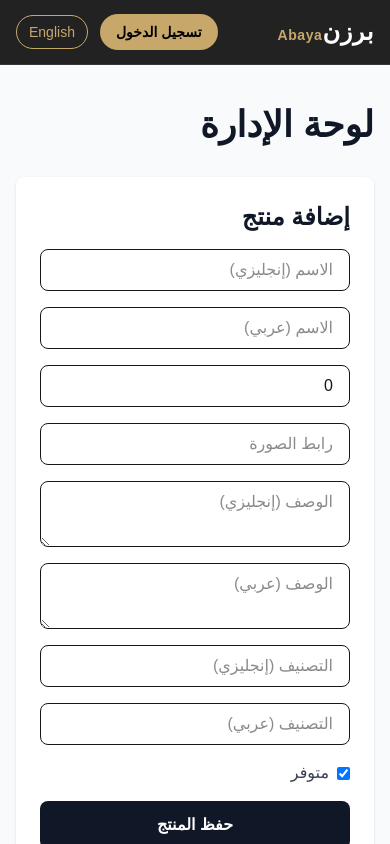
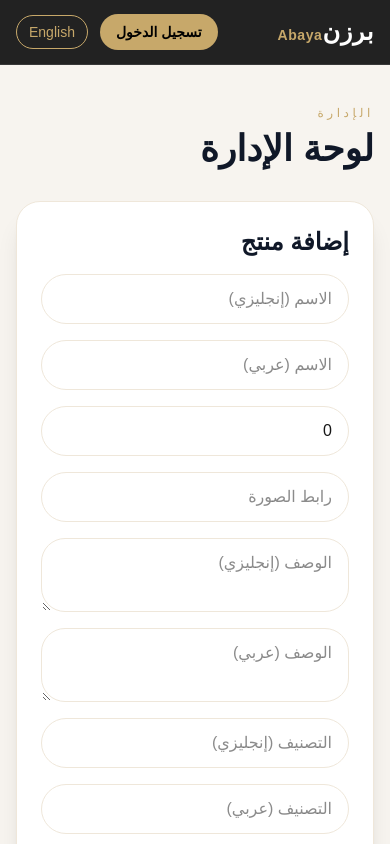
Before and after one commit to Aboodvv/abaya-marketplace, a Next.js app: page /admin in a window 390 px wide. Shown: the top 844 px of the page. Built offline with nearby package versions, Linux system fonts and the light colour scheme; no server answers; the database is empty.

Commit message:
Redesign admin and notifications UI

```diff
--- a/src/app/admin/page.tsx
+++ b/src/app/admin/page.tsx
@@ -131,13 +131,18 @@ export default function AdminPage() {
   };
 
   return (
-    <div className="min-h-screen bg-gray-50 py-10">
+    <div className="min-h-screen bg-[#f7f4ef] py-10">
       <div className="max-w-6xl mx-auto px-4 sm:px-6 lg:px-8">
-        <h1 className="text-4xl font-bold text-gray-900 mb-8">
-          {t.admin.title}
-        </h1>
+        <div className="mb-8">
+          <p className="text-xs uppercase tracking-[0.3em] text-[#c7a86a] mb-2">
+            {lang === "ar" ? "الإدارة" : "Admin"}
+          </p>
+          <h1 className="text-4xl font-bold text-gray-900">
+            {t.admin.title}
+          </h1>
+        </div>
 
-        <div className="bg-white rounded-lg shadow p-6 mb-10">
+        <div className="bg-white rounded-3xl shadow-xl p-6 mb-10 border border-[#efe7da]">
           <h2 className="text-2xl font-semibold text-gray-900 mb-4">
             {t.admin.addProduct}
           </h2>
@@ -147,7 +152,7 @@ export default function AdminPage() {
               value={form.name}
               onChange={handleChange}
               placeholder={t.admin.nameEn}
-              className="border rounded-lg px-4 py-2"
+              className="border border-[#efe7da] rounded-full px-4 py-3"
               required
             />
             <input
@@ -155,7 +160,7 @@ export default function AdminPage() {
               value={form.nameAr}
               onChange={handleChange}
               placeholder={t.admin.nameAr}
-              className="border rounded-lg px-4 py-2"
+              className="border border-[#efe7da] rounded-full px-4 py-3"
               required
             />
             <input
@@ -166,7 +171,7 @@ export default function AdminPage() {
               value={form.price}
               onChange={handleChange}
               placeholder={t.admin.price}
-              className="border rounded-lg px-4 py-2"
+              className="border border-[#efe7da] rounded-full px-4 py-3"
               required
             />
             <input
@@ -174,7 +179,7 @@ export default function AdminPage() {
               value={form.image}
               onChange={handleChange}
               placeholder={t.admin.image}
-              className="border rounded-lg px-4 py-2"
+              className="border border-[#efe7da] rounded-full px-4 py-3"
               required
             />
             <textarea
@@ -182,7 +187,7 @@ export default function AdminPage() {
               value={form.description}
               onChange={handleChange}
               placeholder={t.admin.descriptionEn}
-              className="border rounded-lg px-4 py-2 md:col-span-2"
+              className="border border-[#efe7da] rounded-3xl px-4 py-3 md:col-span-2"
               rows={2}
             />
             <textarea
@@ -190,7 +195,7 @@ export default function AdminPage() {
               value={form.descriptionAr}
               onChange={handleChange}
               placeholder={t.admin.descriptionAr}
-              className="border rounded-lg px-4 py-2 md:col-span-2"
+              className="border border-[#efe7da] rounded-3xl px-4 py-3 md:col-span-2"
               rows={2}
             />
             <input
@@ -198,7 +203,7 @@ export default function AdminPage() {
               value={form.category}
               onChange={handleChange}
               placeholder={t.admin.categoryEn}
-              className="border rounded-lg px-4 py-2"
+              className="border border-[#efe7da] rounded-full px-4 py-3"
               required
             />
             <input
@@ -206,7 +211,7 @@ export default function AdminPage() {
               value={form.categoryAr}
               onChange={handleChange}
               placeholder={t.admin.categoryAr}
-              className="border rounded-lg px-4 py-2"
+              className="border border-[#efe7da] rounded-full px-4 py-3"
               required
             />
             <label className="flex items-center gap-2 text-gray-700">
@@ -221,8 +226,10 @@ export default function AdminPage() {
             <button
               type="submit"
               disabled={saving}
-              className={`md:col-span-2 px-6 py-3 rounded-lg font-semibold ${
-                saving ? "bg-gray-400" : "bg-gray-900 text-white hover:bg-gray-800"
+              className={`md:col-span-2 px-6 py-3 rounded-full font-semibold ${
+                saving
+                  ? "bg-gray-300"
+                  : "bg-[#c7a86a] text-black hover:bg-[#b59659]"
               }`}
             >
               {saving ? t.common.loading : t.admin.save}
@@ -230,7 +237,7 @@ export default function AdminPage() {
           </form>
         </div>
 
-        <div className="bg-white rounded-lg shadow p-6">
+        <div className="bg-white rounded-3xl shadow-xl p-6 border border-[#efe7da]">
           <h2 className="text-2xl font-semibold text-gray-900 mb-4">
             {t.admin.products}
           </h2>
@@ -241,20 +248,20 @@ export default function AdminPage() {
           ) : (
             <div className="space-y-6">
               {products.map((product) => (
-                <div key={product.id} className="border rounded-lg p-4">
+                <div key={product.id} className="border border-[#efe7da] rounded-3xl p-4">
                   {editingId === product.id ? (
                     <div className="grid grid-cols-1 md:grid-cols-2 gap-4">
                       <input
                         name="name"
                         value={editForm.name}
                         onChange={handleEditChange}
-                        className="border rounded-lg px-4 py-2"
+                        className="border border-[#efe7da] rounded-full px-4 py-3"
                       />
                       <input
                         name="nameAr"
                         value={editForm.nameAr}
                         onChange={handleEditChange}
-                        className="border rounded-lg px-4 py-2"
+                        className="border border-[#efe7da] rounded-full px-4 py-3"
                       />
                       <input
                         name="price"
@@ -263,39 +270,39 @@ export default function AdminPage() {
                         step="0.01"
                         value={editForm.price}
                         onChange={handleEditChange}
-                        className="border rounded-lg px-4 py-2"
+                        className="border border-[#efe7da] rounded-full px-4 py-3"
                       />
                       <input
                         name="image"
                         value={editForm.image}
                         onChange={handleEditChange}
-                        className="border rounded-lg px-4 py-2"
+                        className="border border-[#efe7da] rounded-full px-4 py-3"
                       />
                       <textarea
                         name="description"
                         value={editForm.description}
                         onChange={handleEditChange}
-                        className="border rounded-lg px-4 py-2 md:col-span-2"
+                        className="border border-[#efe7da] rounded-3xl px-4 py-3 md:col-span-2"
                         rows={2}
                       />
                       <textarea
                         name="descriptionAr"
                         value={editForm.descriptionAr}
                         onChange={handleEditChange}
-                        className="border rounded-lg px-4 py-2 md:col-span-2"
+                        className="border border-[#efe7da] rounded-3xl px-4 py-3 md:col-span-2"
                         rows={2}
                       />
                       <input
                         name="category"
                         value={editForm.category}
                         onChange={handleEditChange}
-                        className="border rounded-lg px-4 py-2"
+                        className="border border-[#efe7da] rounded-full px-4 py-3"
                       />
                       <input
                         name="categoryAr"
                         value={editForm.categoryAr}
                         onChange={handleEditChange}
-                        className="border rounded-lg px-4 py-2"
+                        className="border border-[#efe7da] rounded-full px-4 py-3"
                       />
                       <label className="flex items-center gap-2 text-gray-700">
                         <input
@@ -310,17 +317,17 @@ export default function AdminPage() {
                         <button
                           onClick={() => handleUpdate(product.id)}
                           disabled={saving}
-                          className={`px-4 py-2 rounded-lg ${
+                          className={`px-4 py-2 rounded-full ${
                             saving
-                              ? "bg-gray-400"
-                              : "bg-gray-900 text-white hover:bg-gray-800"
+                              ? "bg-gray-300"
+                              : "bg-[#c7a86a] text-black hover:bg-[#b59659]"
                           }`}
                         >
                           {t.admin.update}
                         </button>
                         <button
                           onClick={() => setEditingId(null)}
-                          className="px-4 py-2 rounded-lg bg-gray-200 hover:bg-gray-300"
+                          className="px-4 py-2 rounded-full bg-[#f7f4ef] hover:bg-[#efe7da]"
                         >
                           {t.admin.cancel}
                         </button>
@@ -337,13 +344,13 @@ export default function AdminPage() {
                       <div className="flex gap-2">
                         <button
                           onClick={() => handleEdit(product)}
-                          className="px-4 py-2 rounded-lg bg-gray-700 text-white hover:bg-gray-600"
+                          className="px-4 py-2 rounded-full bg-[#111] text-white hover:bg-black"
                         >
                           {t.admin.edit}
                         </button>
                         <button
                           onClick={() => handleDelete(product.id)}
-                          className="px-4 py-2 rounded-lg bg-red-600 text-white hover:bg-red-700"
+                          className="px-4 py-2 rounded-full bg-red-600 text-white hover:bg-red-700"
                         >
                           {t.admin.delete}
                         </button>
```
Also changed, not shown: src/app/notifications/page.tsx (+16 -11 lines).
